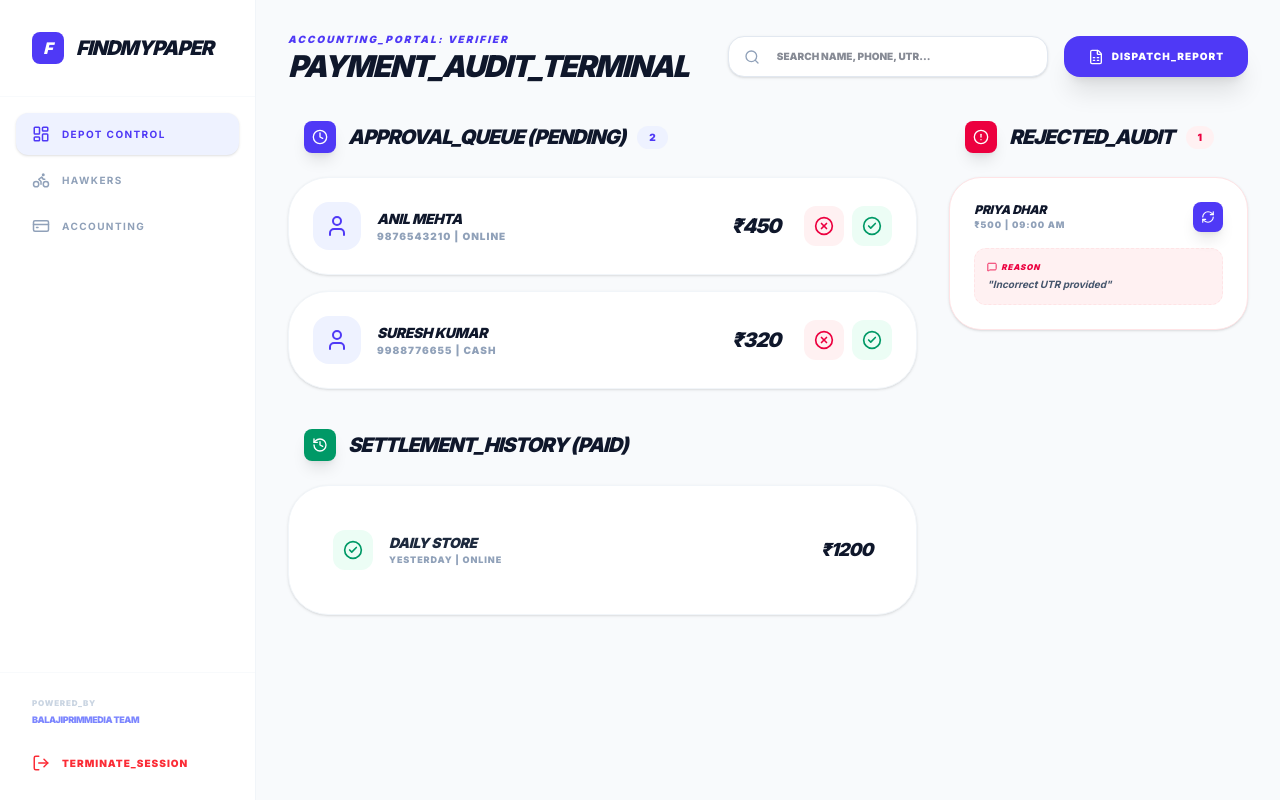
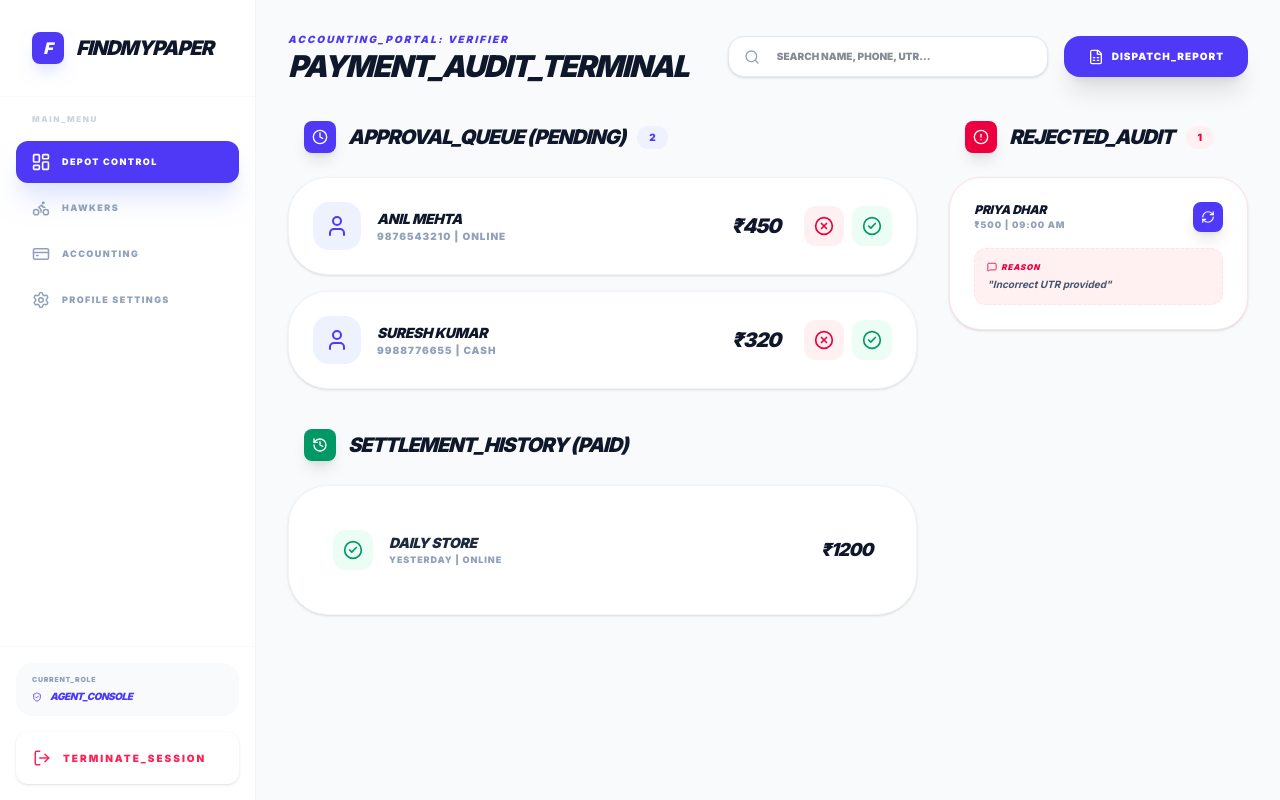
Before and after one commit to shrahul270-ai/findmypaper, a Next.js app: page /agent in a window 1280 px wide. Built offline with nearby package versions, Linux system fonts and the light colour scheme.

Commit message:
Sidebar Fix: Restored Logout and Edit Details functionality across all roles

```diff
--- a/src/components/layout/Sidebar.tsx
+++ b/src/components/layout/Sidebar.tsx
@@ -2,10 +2,10 @@
 
 import React from 'react';
 import Link from 'next/link';
-import { usePathname } from 'next/navigation';
+import { usePathname, useRouter } from 'next/navigation';
 import {
   LayoutDashboard, Users, Bike, Newspaper, CreditCard,
-  Settings, LogOut, BookOpen, MapPin, User, Store, ClipboardList
+  Settings, LogOut, BookOpen, MapPin, User, Store, ClipboardList, ShieldCheck
 } from 'lucide-react';
 import { cn } from '@/lib/utils';
 
@@ -14,62 +14,85 @@ const menuItems = {
     { name: 'Dashboard', icon: LayoutDashboard, href: '/admin' },
     { name: 'Agents', icon: Users, href: '/admin/agents' },
     { name: 'Reports', icon: ClipboardList, href: '/admin/reports' },
+    { name: 'System Settings', icon: Settings, href: '/admin/settings' },
   ],
   AGENT: [
     { name: 'Depot Control', icon: LayoutDashboard, href: '/agent' },
     { name: 'Hawkers', icon: Bike, href: '/agent/hawkers' },
     { name: 'Accounting', icon: CreditCard, href: '/agent/accounting' },
+    { name: 'Profile Settings', icon: Settings, href: '/agent/settings' },
   ],
   HAWKER: [
     { name: 'Deliveries', icon: Bike, href: '/hawker' },
     { name: 'My Profile', icon: User, href: '/hawker/profile' },
+    { name: 'Account Settings', icon: Settings, href: '/hawker/settings' },
   ],
   CUSTOMER: [
     { name: 'Subscription', icon: Newspaper, href: '/customer' },
+    { name: 'Billing & History', icon: CreditCard, href: '/customer/billing' },
     { name: 'Marketplace', icon: BookOpen, href: '/customer/marketplace' },
-    { name: 'Billing', icon: CreditCard, href: '/customer/billing' },
     { name: 'My Profile', icon: User, href: '/customer/profile' },
+    { name: 'Security Settings', icon: ShieldCheck, href: '/customer/settings' },
   ],
+  VERIFIER: [
+    { name: 'Audit Terminal', icon: LayoutDashboard, href: '/verifier' },
+    { name: 'Payment Logs', icon: History, href: '/verifier/logs' },
+    { name: 'Profile Settings', icon: User, href: '/verifier/settings' },
+  ]
 };
 
 export default function Sidebar({ role }: { role: keyof typeof menuItems }) {
   const pathname = usePathname();
+  const router = useRouter();
   const items = menuItems[role] || [];
 
+  const handleLogout = () => {
+    if (confirm("Are you sure you want to Logout?")) {
+      window.location.href = '/'; // Direct redirect to Home/Login
+    }
+  };
+
   return (
-    <aside className="w-64 bg-white border-r border-slate-100 flex flex-col h-screen sticky top-0 hidden md:flex">
+    <aside className="w-64 bg-white border-r border-slate-100 flex flex-col h-screen sticky top-0 hidden md:flex shrink-0">
       <div className="p-8 border-b border-slate-50">
         <div className="flex items-center gap-3">
-          <div className="w-8 h-8 bg-indigo-600 rounded-lg flex items-center justify-center text-white font-black italic">F</div>
-          <h1 className="font-black tracking-tighter text-slate-900 text-xl italic uppercase">FINDMYPAPER</h1>
+          <div className="w-8 h-8 bg-indigo-600 rounded-lg flex items-center justify-center text-white font-black italic shadow-lg shadow-indigo-100">F</div>
+          <h1 className="font-black tracking-tighter text-slate-900 text-xl italic uppercase leading-none">FINDMYPAPER</h1>
         </div>
       </div>
 
-      <nav className="flex-1 p-4 space-y-1">
+      <nav className="flex-1 p-4 space-y-1 overflow-y-auto">
+        <p className="text-[8px] font-black text-slate-300 uppercase tracking-[0.2em] px-4 mb-4">MAIN_MENU</p>
         {items.map((item) => (
           <Link
             key={item.href}
             href={item.href}
             className={cn(
-              "flex items-center gap-3 px-4 py-3 rounded-xl text-sm font-bold transition-all uppercase tracking-widest",
+              "flex items-center gap-3 px-4 py-3 rounded-xl text-sm font-bold transition-all uppercase tracking-widest group",
               pathname === item.href
-                ? "bg-indigo-50 text-indigo-600 shadow-sm"
+                ? "bg-indigo-600 text-white shadow-xl shadow-indigo-100"
                 : "text-slate-400 hover:bg-slate-50 hover:text-slate-600"
             )}
           >
-            <item.icon size={18} />
-            <span className="text-[10px]">{item.name}</span>
+            <item.icon size={18} className={cn("transition-all", pathname === item.href ? "scale-110" : "group-hover:scale-110")} />
+            <span className="text-[9px] font-black">{item.name}</span>
           </Link>
         ))}
       </nav>
 
       <div className="p-4 border-t border-slate-50 space-y-2">
-        <div className="px-4 py-2">
-           <p className="text-[8px] font-black text-slate-300 uppercase tracking-widest mb-1">POWERED_BY</p>
-           <p className="text-[9px] font-black text-indigo-400 uppercase tracking-tighter">BALAJIPRIMMEDIA TEAM</p>
+        <div className="px-4 py-3 bg-slate-50 rounded-2xl mb-4">
+           <p className="text-[7px] font-black text-slate-400 uppercase tracking-widest mb-1">CURRENT_ROLE</p>
+           <p className="text-[10px] font-black text-indigo-600 uppercase tracking-tighter italic flex items-center gap-2">
+              <ShieldCheck size={10} /> {role}_CONSOLE
+           </p>
         </div>
-        <button className="flex items-center gap-3 w-full px-4 py-3 text-red-500 hover:bg-red-50 rounded-xl transition-all text-[10px] font-black uppercase tracking-widest">
-          <LogOut size={18} />
+
+        <button
+          onClick={handleLogout}
+          className="flex items-center gap-3 w-full px-4 py-4 text-rose-500 hover:bg-rose-50 rounded-xl transition-all text-[10px] font-black uppercase tracking-[0.2em] border border-transparent hover:border-rose-100 group shadow-sm hover:shadow-md"
+        >
+          <LogOut size={18} className="group-hover:translate-x-1 transition-all" />
           TERMINATE_SESSION
         </button>
       </div>
```
